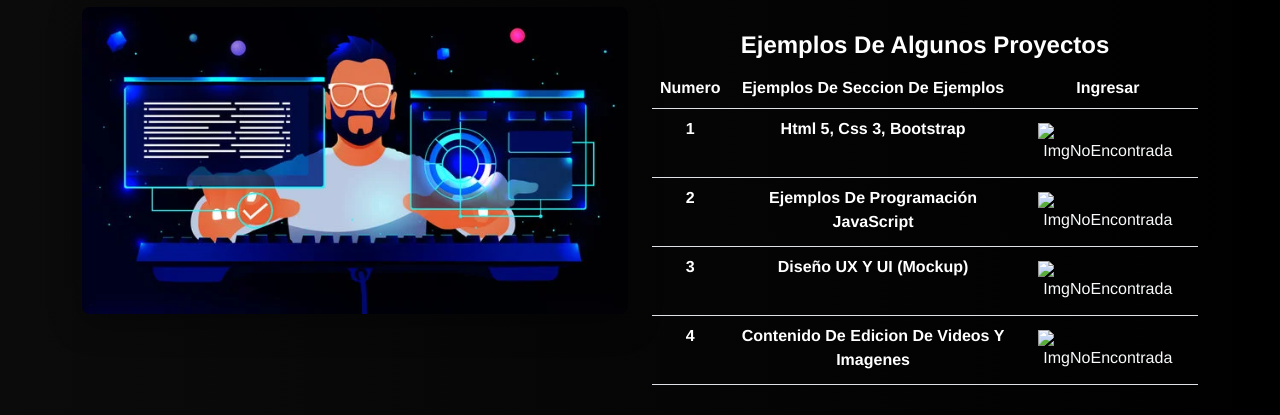
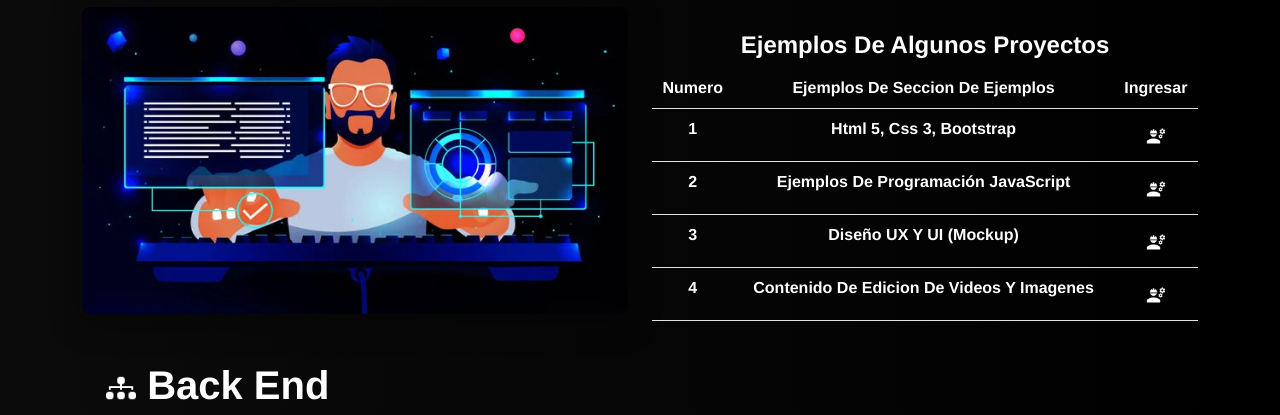
Before and after one commit to LuisAlbertoAttack1/CV-PortafolioDeEvidenciasLuisAlbertoAvilaOlivares, a plain HTML site: page index.html in a window 1280 px wide. Shown: the part 1540-1955 px from the top of the page. Drawn offline with nearby package versions, Linux system fonts and the light colour scheme; the site is published under a folder, as on GitHub Pages, so addresses that start at the root find nothing; animation ran at ten frames a second.

Commit message:
IconoDeEjemplos

```diff
--- a/index.html
+++ b/index.html
@@ -199,22 +199,22 @@
                               <tr>
                                 <th scope="row"><b>1</b></th>
                                 <td><b>Html 5, Css 3, Bootstrap</b></td>
-                                <td><a href="./public/views/viewsEjemplo1.html" class="btn btn-outline-light border-0 rounded-pill" type="button"><img src="/img/IconoDeEntrada.webp" width="20rem" alt="ImgNoEncontrada" srcset=""></a></td>
+                                <td><a href="./public/views/viewsEjemplo1.html" class="btn btn-outline-light border-0 rounded-pill" type="button"><img src="./img/IconoDeEntrada.webp" width="20rem" alt="ImgNoEncontrada" srcset=""></a></td>
                               </tr>
                               <tr>
                                 <th scope="row"><b>2</b></th>
                                 <td><b>Ejemplos De Programación JavaScript</b></td>
-                                <td><a href="./public/views/viewsEjemplo2.html" class="btn btn-outline-light border-0 rounded-pill" type="button"><img src="/img/IconoDeEntrada.webp" width="20rem" alt="ImgNoEncontrada" srcset=""></a></td>
+                                <td><a href="./public/views/viewsEjemplo2.html" class="btn btn-outline-light border-0 rounded-pill" type="button"><img src="./img/IconoDeEntrada.webp" width="20rem" alt="ImgNoEncontrada" srcset=""></a></td>
                               </tr>
                               <tr>
                                 <th scope="row"><b>3</b></th>
                                 <td><b>Diseño UX Y UI (Mockup)</b></td>
-                                <td><a href="./public/views/viewsEjemplo3.html" class="btn btn-outline-light border-0 rounded-pill" type="button"><img src="/img/IconoDeEntrada.webp" width="20rem" alt="ImgNoEncontrada" srcset=""></a></td>
+                                <td><a href="./public/views/viewsEjemplo3.html" class="btn btn-outline-light border-0 rounded-pill" type="button"><img src="./img/IconoDeEntrada.webp" width="20rem" alt="ImgNoEncontrada" srcset=""></a></td>
                             </tr>
                             <tr>
                                 <th scope="row"><b>4</b></th>
                                 <td><b>Contenido De Edicion De Videos Y Imagenes</b></td>
-                                <td><a href="./public/views/viewsEjemplo4.html" class="btn btn-outline-light border-0 rounded-pill" type="button"><img src="/img/IconoDeEntrada.webp" width="20rem" alt="ImgNoEncontrada" srcset=""></a></td>
+                                <td><a href="./public/views/viewsEjemplo4.html" class="btn btn-outline-light border-0 rounded-pill" type="button"><img src="./img/IconoDeEntrada.webp" width="20rem" alt="ImgNoEncontrada" srcset=""></a></td>
                               </tr>
                             </tbody>
                           </table>
```
